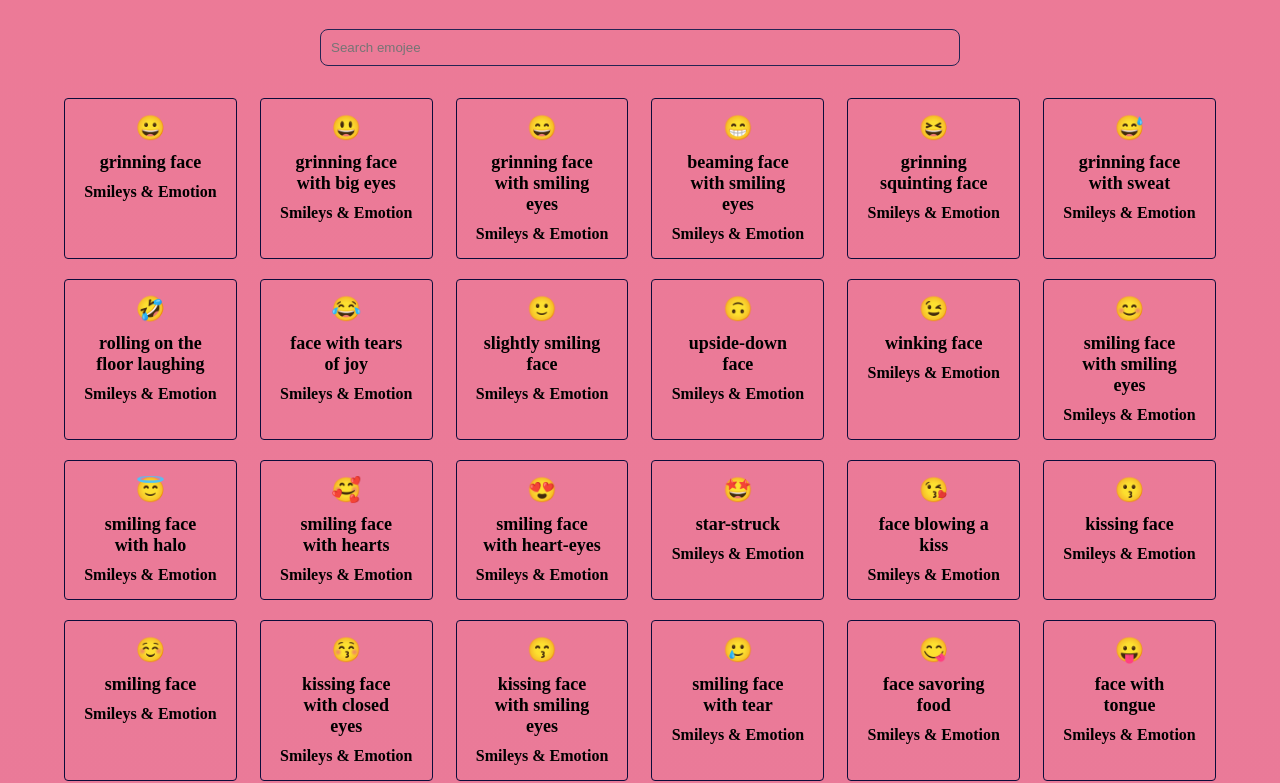
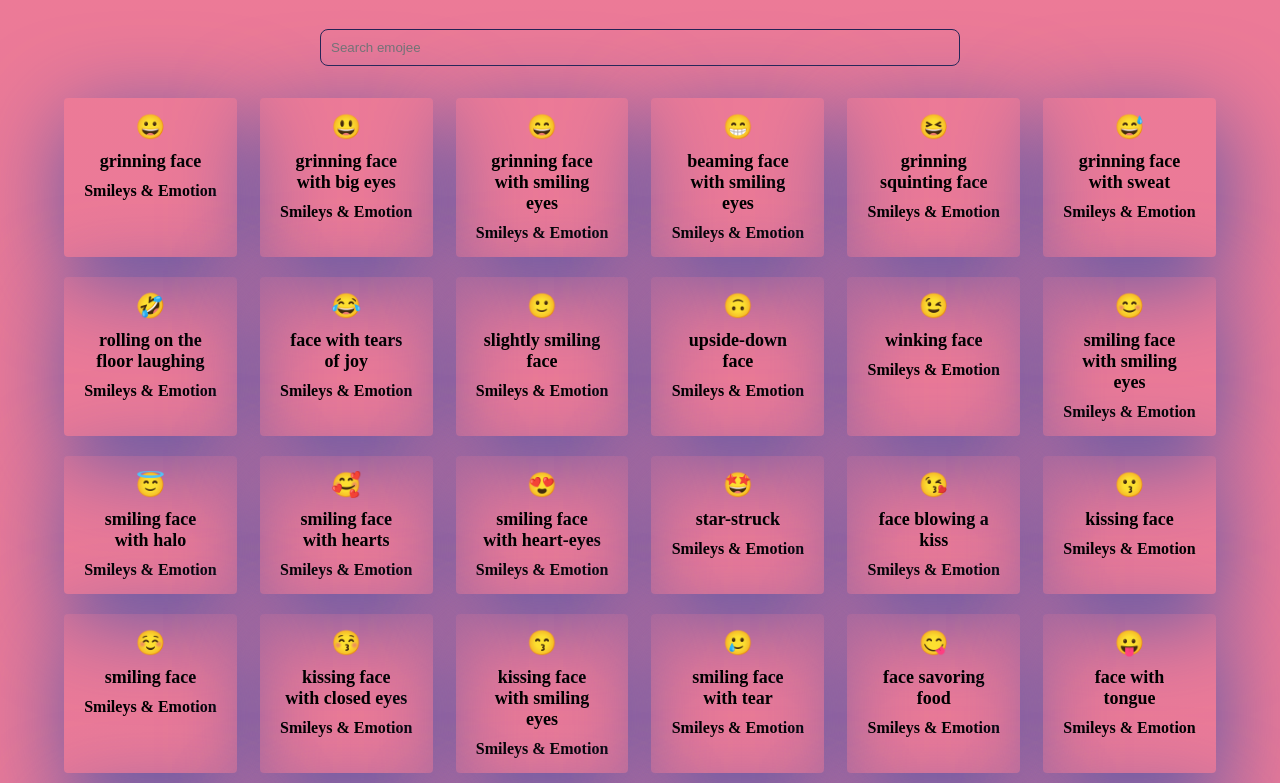
Before and after one commit to arvindydv/emoji, a plain HTML site: page index.html in a window 1280 px wide. Shown: the part 41-824 px from the top of the page. Drawn offline with Linux system fonts and the light colour scheme.

Commit message:
change css

```diff
--- a/style.css
+++ b/style.css
@@ -24,13 +24,14 @@ body{
 
 .emojee-container div{
     width: 15%;
-    border: 1px solid rgb(12, 12, 58);
+    /* border: 1px solid rgb(12, 12, 58); */
     border-radius: 4px;
     margin-bottom: 20px;
     padding: 15px;
     display: flex;
     align-items: center;
     flex-direction: column;
+    box-shadow: 4px 22px 92px 0px rgb(87, 87, 167)
 }
 .des{
     font-weight: bold;
@@ -50,4 +51,5 @@ input {
     background: transparent;
     outline: none;
     width: 50%;
+
 }
```
